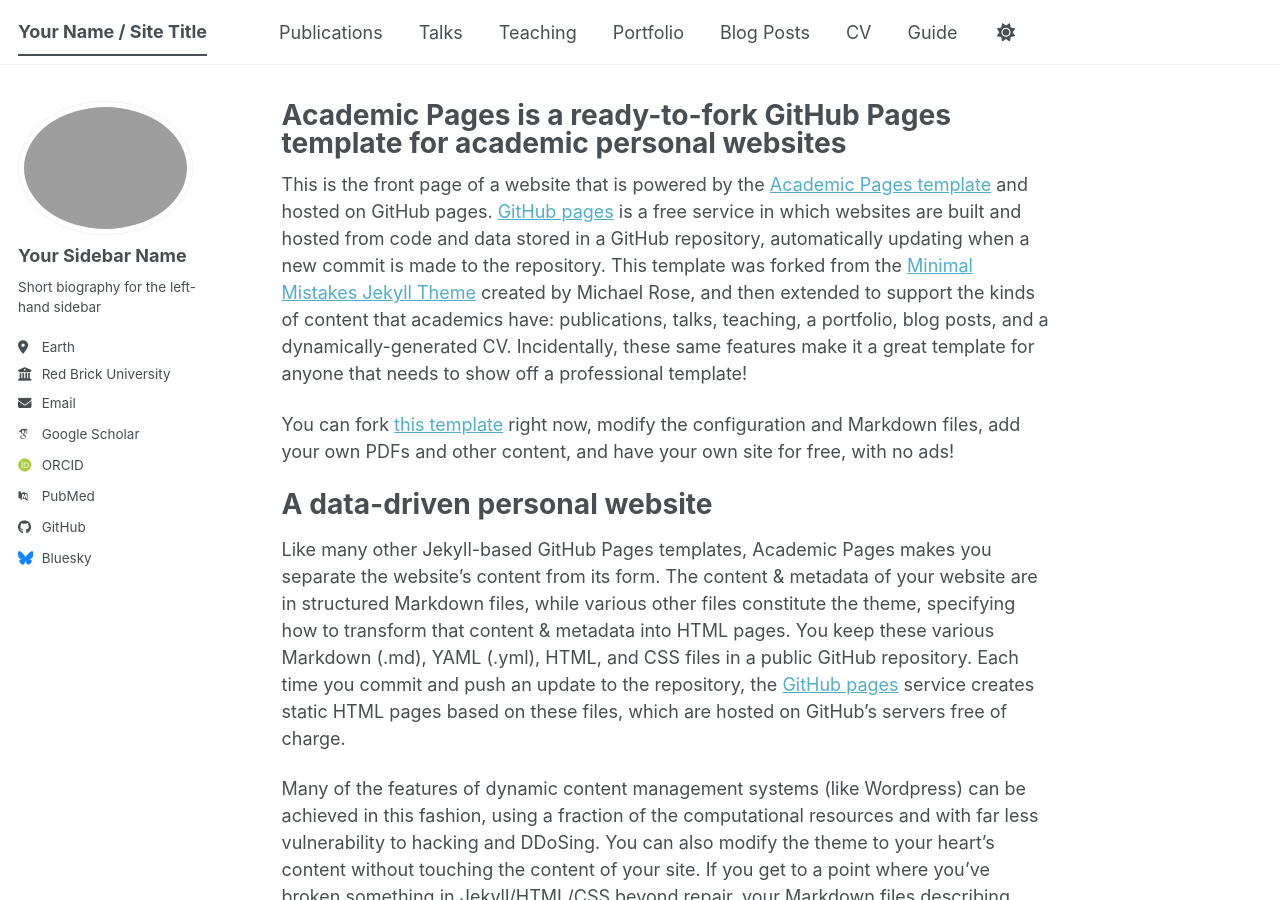
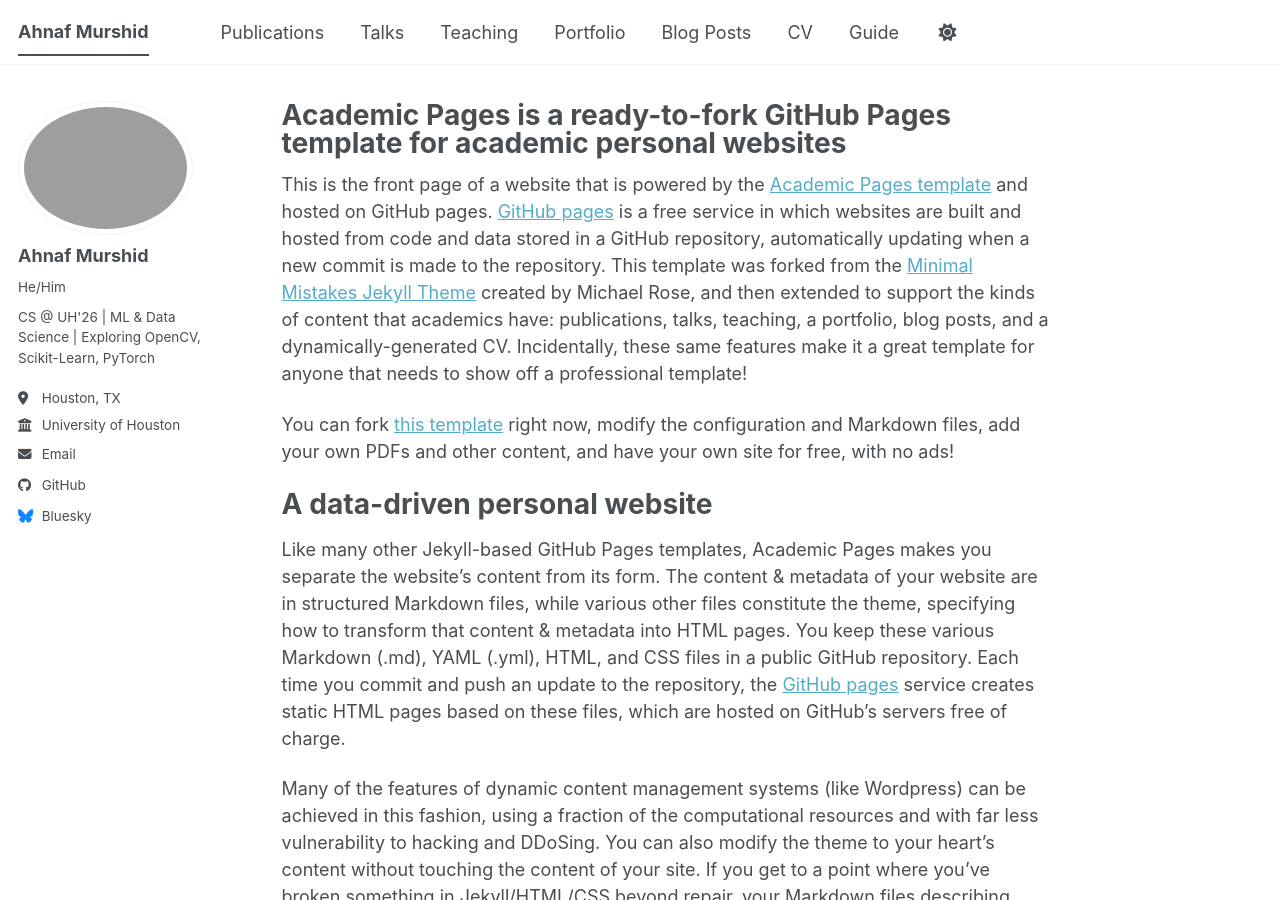
Before and after one commit to amurshid/amurshid.github.io, a Jekyll site: the page built from _pages/about.md, in a window 1280 px wide and 900 px high. Built offline with Jekyll 4.4.1, drawn with Linux system fonts in a browser that asks for light colours; some web fonts are replaced; a script bundle is joined from its source files by our own code; library files that are not in the unit come from our copies.

Commit message:
Modified config

```diff
--- a/_config.yml
+++ b/_config.yml
@@ -9,7 +9,7 @@
 # Basic Site Settings
 locale                   : "en-US"
 site_theme               : "default" # The available themes options are "default", "air", "sunrise", "mint", "dirt" and "contrast"
-title                    : "Your Name / Site Title"
+title                    : "Ahnaf Murshid"
 title_separator          : "-"
 name                     : &name "Your Name"
 description              : &description "Your Name's academic portfolio"   # Update this with a general description of your site, this is the default if not overridden by a page
@@ -24,24 +24,24 @@
 author:
   # Biographic information
   avatar           : "profile.png"
-  name             : "Your Sidebar Name"
-  pronouns         : # example: "she/her"
-  bio              : "Short biography for the left-hand sidebar"
-  location         : "Earth"
-  employer         : "Red Brick University"
+  name             : "Ahnaf Murshid"
+  pronouns         : "He/Him"
+  bio              : "CS @ UH'26 | ML & Data Science | Exploring OpenCV, Scikit-Learn, PyTorch"
+  location         : "Houston, TX"
+  employer         : "University of Houston"
   uri              : # URL
-  email            : "none@example.org"
+  email            : "murshid.ahnaf@gmail.com"
 
   # Academic websites
   academia         : # URL
   arxiv            : # URL - Update with the correct link to your profile
-  googlescholar    : "https://scholar.google.com/citations?user=PS_CX0AAAAAJ"
+  googlescholar    : #
   inspire-hep      : # URL
   impactstory      : # URL
-  orcid            : "https://orcid.org/yourorcidurl"
+  orcid            : #
   semantic         : # URL
   ssrn             : # URL
-  pubmed           : "https://www.ncbi.nlm.nih.gov/pubmed/?term=john+snow"
+  pubmed           : #
   researchgate     : # URL
   scopus           : # URL
   zotero           : # URL
@@ -51,7 +51,7 @@
   bitbucket        : # Username - Update with your username on the site
   codepen          : # Username
   dribbble         : # Username
-  github           : "academicpages"
+  github           : "https://github.com/amurshid"
   kaggle           : # Username
   stackoverflow    : # User number or user number and name (i.e., use "1" or "1/jeff-atwood")
 
```
